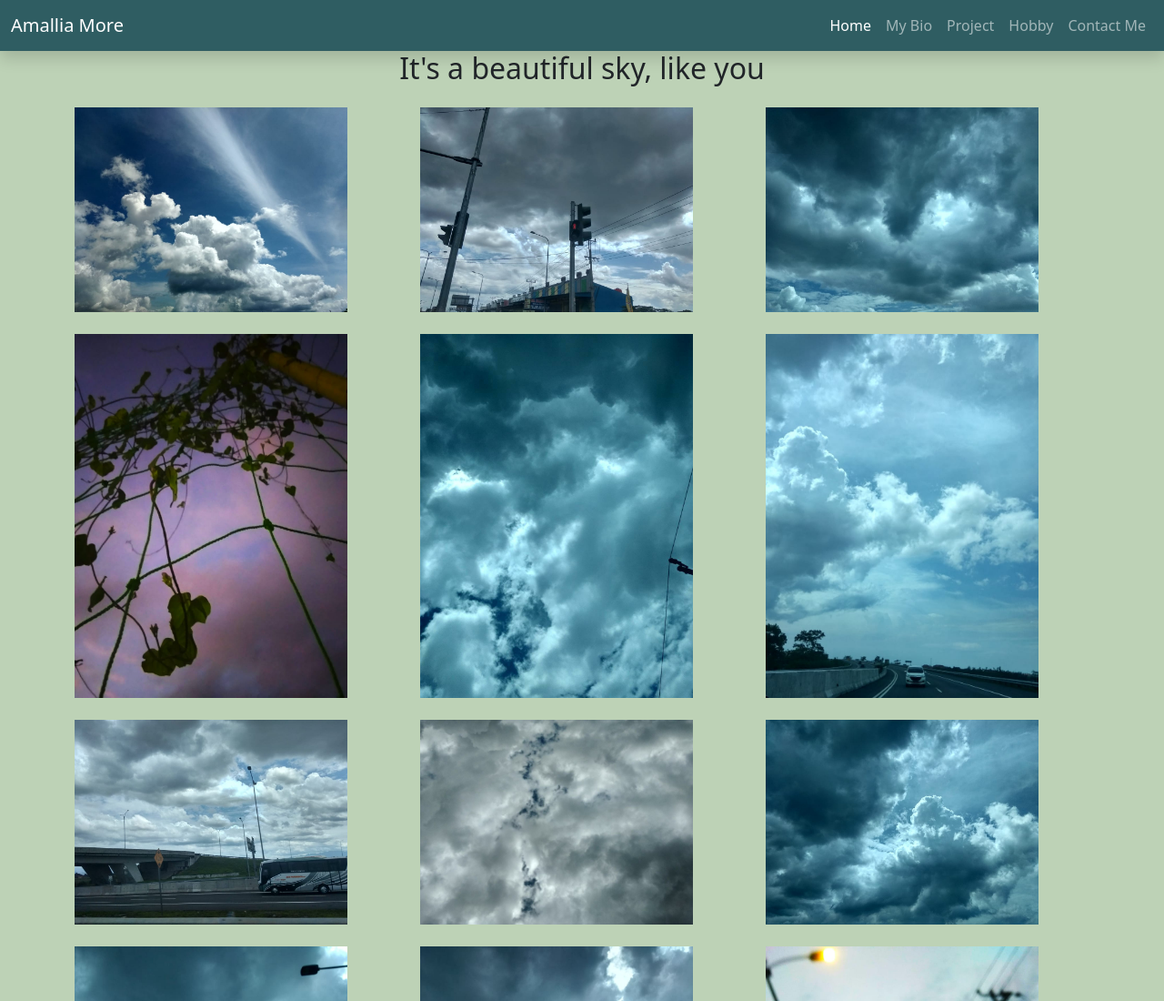
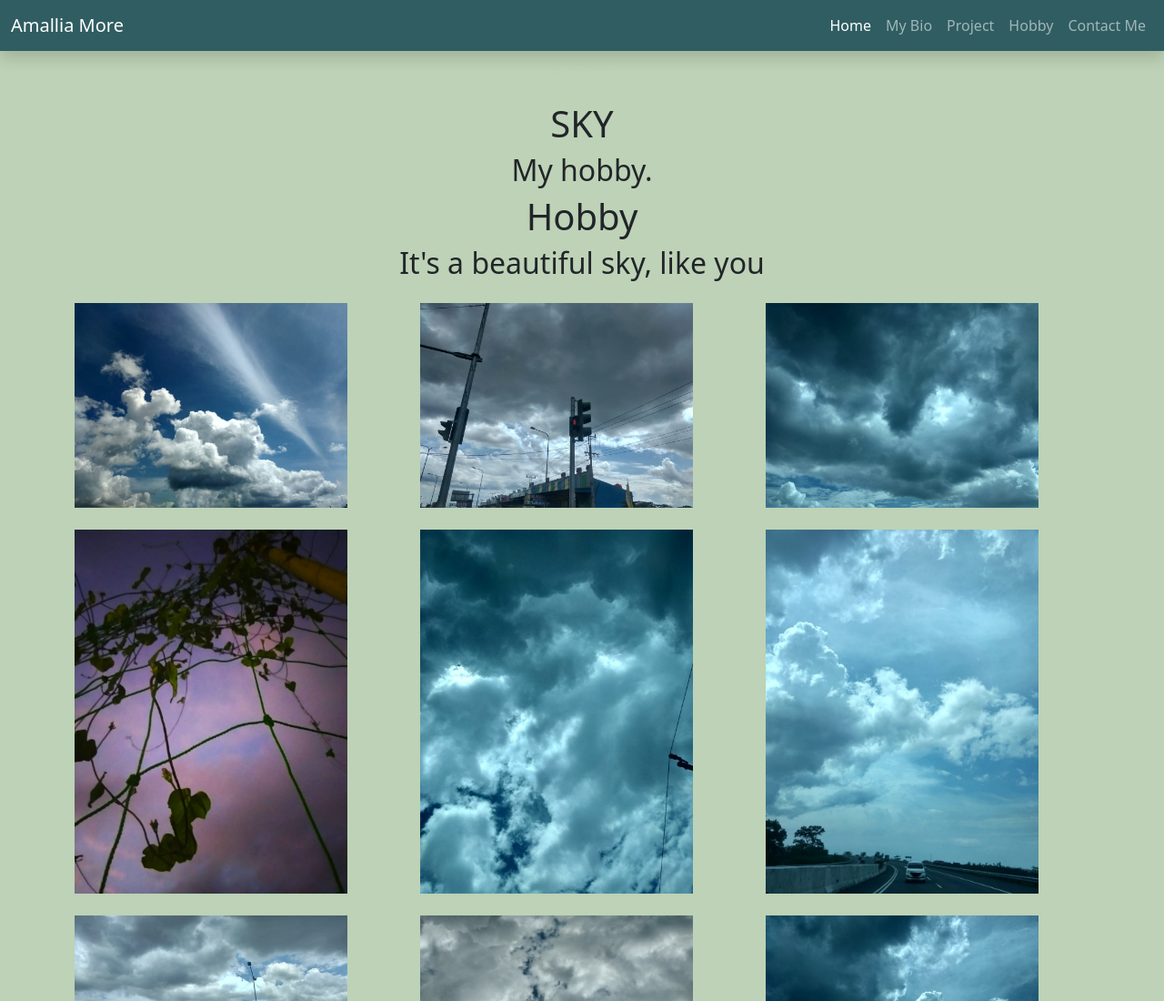
Before and after one commit to amalliamore/amalliamore.github.io, a plain HTML site: page cloud.html in a window 1280 px wide. Shown: the top 1100 px of the page at 91% size. Drawn offline with nearby package versions, Linux system fonts and the light colour scheme.

Commit message:
Update cloud.html

```diff
--- a/cloud.html
+++ b/cloud.html
@@ -42,7 +42,11 @@
 
 
 	 <section class="jumbotron text-center mb-4">
-	 	<h1>Hobby</h1>
+	 	<h1 style="color: #bdd2b6">SKY</h1>
+	 	<h1 style="color: #bdd2b6">SKY</h1>
+		 <h1>SKY</h1>
+<h2>My hobby.</h2>
+		 <h1>Hobby</h1>
 <h2>It's a beautiful sky, like you</h2>
 </section>
 	<section class="mb-4">
```
